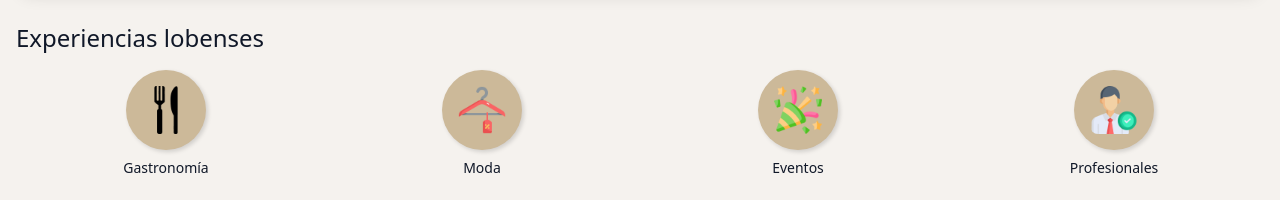
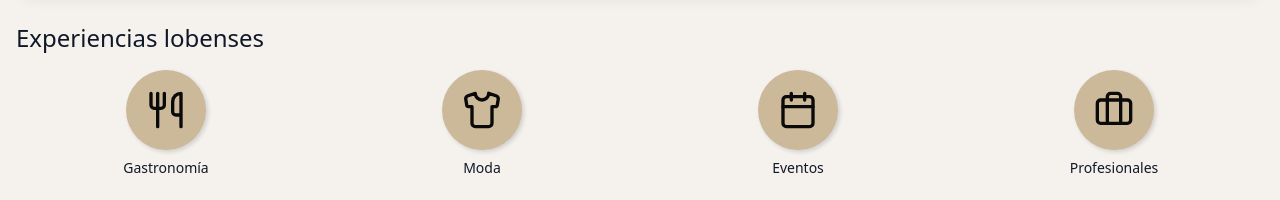
Before and after one commit to rufinoratti/lobos-frontend, a React (Vite) app: page / in a window 1280 px wide. Shown: the part 414-614 px from the top of the page. Built offline with nearby package versions, Linux system fonts and the light colour scheme.

Commit message:
modificando-botones

```diff
--- a/src/components/CategoryButton.tsx
+++ b/src/components/CategoryButton.tsx
@@ -1,28 +1,19 @@
 import type { ReactNode } from "react"
 import { Link } from "react-router-dom"
+// Ejemplo de importación de iconos de lucide-react
+// import { Home, User } from "lucide-react"
 
 interface CategoryButtonProps {
   title: string
-  icon?: ReactNode
-  image?: string
+  icon: ReactNode
   href: string
 }
 
-export default function CategoryButton({ title, icon, image, href }: CategoryButtonProps) {
+export default function CategoryButton({ title, icon, href }: CategoryButtonProps) {
   return (
-  <Link to={href} className="flex flex-col items-center active:scale-95 active:shadow-lg transition-all duration-150">
+    <Link to={href} className="flex flex-col items-center active:scale-95 active:shadow-lg transition-all duration-150">
       <div className="w-20 h-20 bg-[#CCB999] rounded-[50px] flex items-center justify-center mb-2 shadow-[2px_2px_4px_rgba(0,0,0,0.15)]">
-        {image ? (
-          <img
-            src={image || "/placeholder.svg"}
-            alt={title}
-            width={48}
-            height={48}
-            className="rounded-md object-cover"
-          />
-        ) : (
-          icon
-        )}
+        {icon}
       </div>
       <span className="text-sm font-medium text-gray-900 text-center">{title}</span>
     </Link>
--- a/src/routes/Inicio.tsx
+++ b/src/routes/Inicio.tsx
@@ -1,5 +1,6 @@
 
 import CategoryButton from "@/components/CategoryButton"
+import { Utensils, Shirt, Calendar, Briefcase } from "lucide-react"
 import InicioCarousel from "@/components/InicioCarousel"
 import PageTransition from "@/components/PageTransition"
 import InfoMap from "@/components/InfoMap"
@@ -28,21 +29,21 @@ export default function HomePage() {
           <div className="grid grid-cols-4 gap-4">
 
             <CategoryButton title="Gastronomía"
-              image="/imagenIconos/iconoCubiertos.png"
-              href="/sabores-lobenses"
-              />
+              icon={<Utensils size={40} />}
+              href="/experiencias/sabores-lobenses"
+            />
             <CategoryButton title="Moda"
-              image="/imagenIconos/iconoModa.png"
+              icon={<Shirt size={40} />}
               href="/paseo-de-estilo"
-               />
+            />
             <CategoryButton title="Eventos"
-             image="/imagenIconos/iconoEventos.png"
-             href="/eventos"
-              />
+              icon={<Calendar size={40} />}
+              href="/eventos"
+            />
             <CategoryButton title="Profesionales"
-              image="/imagenIconos/iconoProfesional.png"
+              icon={<Briefcase size={40} />}
               href="/profesionales"
-              />
+            />
           </div>
           </div>
           </div>
--- a/src/routes/SaboresLobenses.tsx
+++ b/src/routes/SaboresLobenses.tsx
@@ -25,7 +25,7 @@ export default function SaboresLobensesPage() {
                 title="La Porteña"
                 address="Salgado y Junin"
                 category="Confiteria"
-                instagramUrl="hoa"
+                instagramUrl="www.instagram.com"
                 whatsappUrl="hola"
             />
           </div>
```
